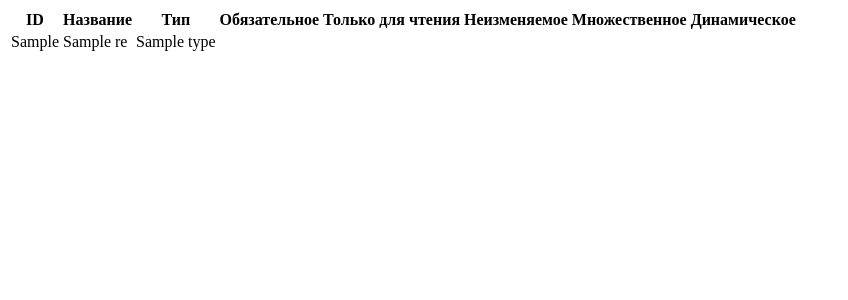
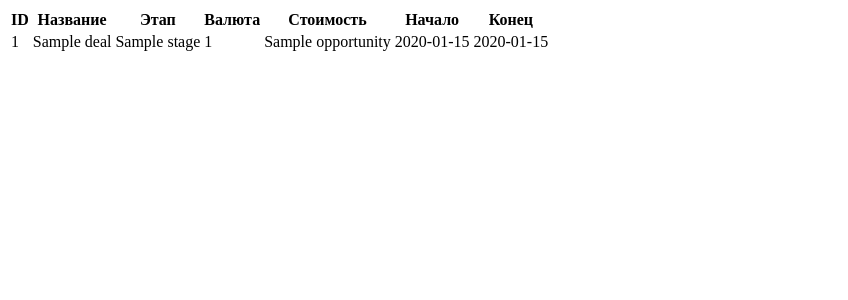
Before and after one commit to ivanbeginer/BitrixDealApp, a Django app: template templates/deals.html in a window 1280 px wide. Shown: the top 300 px of the page, without its empty margins (0-848 px from the left). Run offline with Django 3.2, Linux system fonts and the light colour scheme; the template is opened without the code that fills it: most values are stand-ins (such as "Sample title", 1, 10 or a date in 2020).

Commit message:
add deal and show deals

```diff
--- /dev/null
+++ b/deals/methods.py
@@ -0,0 +1,3 @@
+from integration_utils.bitrix24.models import BitrixUserToken, BitrixUser
+
+user = BitrixUserToken.objects.filter(user__is_admin=True).first()
--- a/deals/models.py
+++ b/deals/models.py
@@ -1,3 +1,7 @@
 from django.db import models
 from integration_utils.bitrix24.models import bitrix_user
 # Create your models here.
+
+
+class Deal(models.Model):
+    title = models.CharField()
--- a/start/views/start.py
+++ b/start/views/start.py
@@ -12,3 +12,9 @@ def start(request):
 
     user = BitrixUser.objects.get(bitrix_id=request.bitrix_user.id)
     return render(request, 'start_page.html', locals())
+
+@main_auth(on_cookies=True)
+def reload_start(request):
+    app_settings = settings.APP_SETTINGS
+    user = BitrixUser.objects.get(bitrix_id=request.bitrix_user.id)
+    return render(request, 'start_page.html', locals())
--- a/templates/deals.html
+++ b/templates/deals.html
@@ -5,33 +5,38 @@
     <title>Deals</title>
 </head>
 <body>
- <table>
+
+    <table>
     <thead>
       <tr>
         <th>ID</th>
         <th>Название</th>
-        <th>Тип</th>
-        <th>Обязательное</th>
-        <th>Только для чтения</th>
-        <th>Неизменяемое</th>
-        <th>Множественное</th>
-        <th>Динамическое</th>
+        <th>Этап</th>
+        <th>Валюта</th>
+        <th>Стоимость</th>
+        <th>Начало</th>
+        <th>Конец</th>
       </tr>
     </thead>
     <tbody>
-      {% for k, v in res.items %}
-      <tr>
-        <td>{{ k }}</td>
-        <td>{% if v.filterLabel == None %}{{ v.title }}{% else %}{{ v.filterLabel }}{% endif %}</td>
-        <td>{{ v.type }}</td>
-        <td>{{ v.isRequired }}</td>
-        <td>{{ v.isReadOnly }}</td>
-        <td>{{ v.isImmutable }}</td>
-        <td>{{ v.isMultiple }}</td>
-        <td>{{ v.isDynamic }}</td>
-      </tr>
+      {% for deal in res %}
+
+          <tr>
+            <td>{{ deal.ID }}</td>
+            <td>{{ deal.TITLE }}</td>
+            <td>{{ deal.STAGE }}</td>
+            <td>{{ deal.CURRENCY_ID }}</td>
+            <td>{{ deal.OPPORTUNITY }}</td>
+            <td>{{ deal.BEGINDATE }}</td>
+            <td>{{ deal.CLOSEDATE }}</td>
+          </tr>
+
       {% endfor %}
     </tbody>
   </table>
+
+
+
 </body>
+<script src="//api.bitrix24.com/api/v1/"></script>
 </html>
--- a/urls.py
+++ b/urls.py
@@ -20,13 +20,14 @@ from django.urls import path, include
 from django.conf.urls.static import static
 
 from deals.views import show_deals, create_deal
-from start.views.start import start
+from start.views.start import start, reload_start
 
 urlpatterns = [
     path('admin/', admin.site.urls),
-    path('',start),
+    path('',start,name='start'),
+    path('',reload_start,name='reload_start'),
     path('deals/',show_deals,name='show_deals'),
-    path('create_deal',create_deal,name='create_deal')
+    path('create_deal/',create_deal,name='create_deal')
 
 
 
```
Also changed, not shown: deals/forms.py (+20 -0 lines), deals/views.py (+25 -5 lines), templates/create_deal.html (added, +20 -0 lines).
